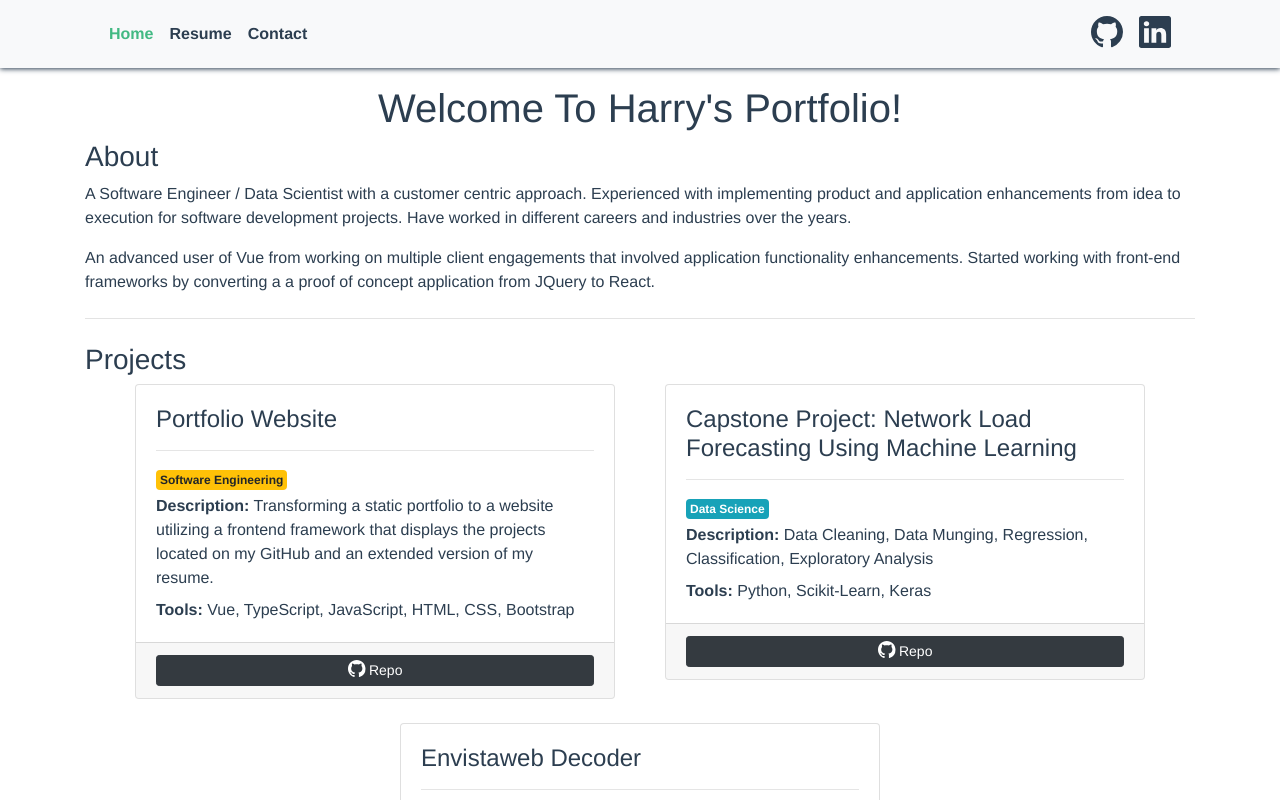
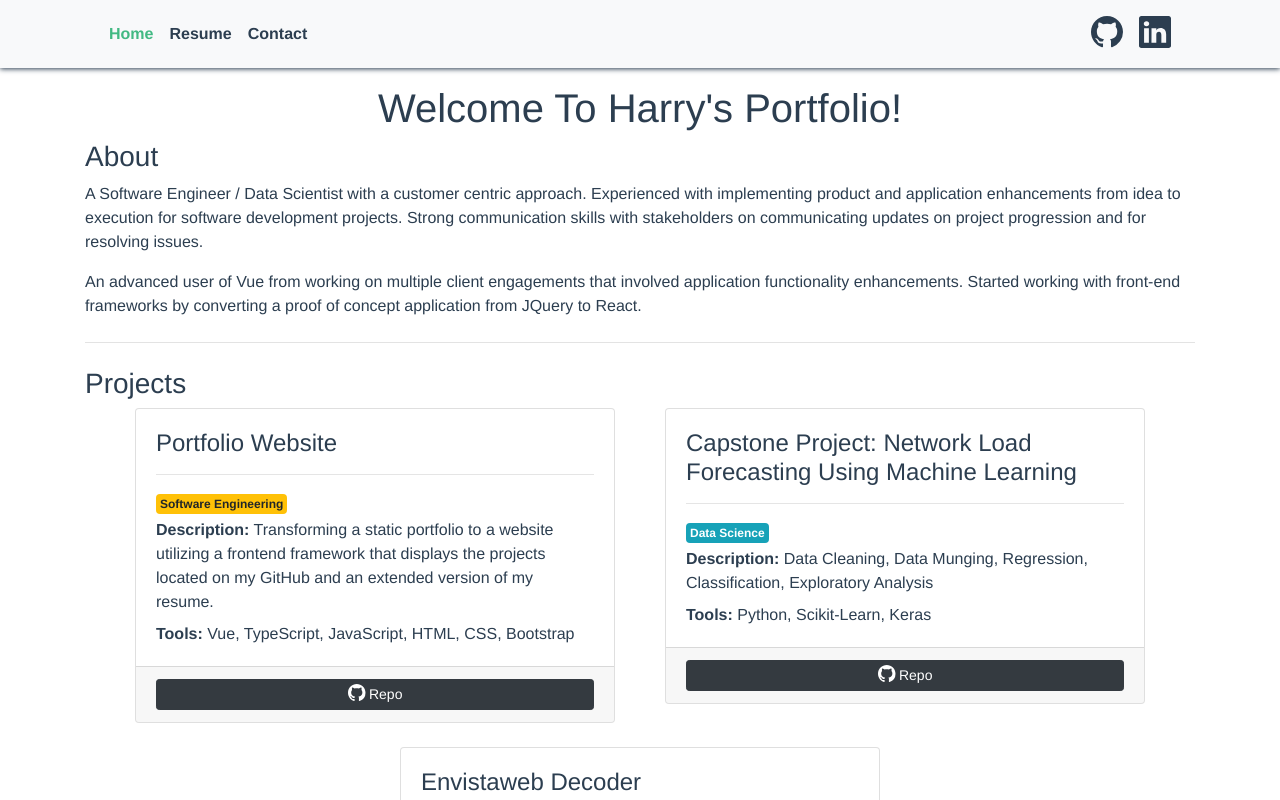
Before and after one commit to vrif/vrif.github.io, a Vue app: page /#/ in a window 1280 px wide. Shown: the top 800 px of the page. Built offline with nearby package versions, Linux system fonts and the light colour scheme.

Commit message:
Updated about section to point to one location.

```diff
--- a/src/assets/resume.ts
+++ b/src/assets/resume.ts
@@ -1,3 +1,15 @@
+export const about = [
+  [
+    "A Software Engineer / Data Scientist with a customer centric approach.",
+    "Experienced with implementing product and application enhancements from idea to execution for software development projects.",
+    "Strong communication skills with stakeholders on communicating updates on project progression and for resolving issues.",
+  ],
+  [
+    "An advanced user of Vue from working on multiple client engagements that involved application functionality enhancements.",
+    "Started working with front-end frameworks by converting a proof of concept application from JQuery to React.",
+  ]
+]
+
 export const experience = [
   {
     name: "KPMG Canada",
--- a/src/views/Home.vue
+++ b/src/views/Home.vue
@@ -4,17 +4,10 @@
       <h1 class="title">Welcome To Harry's Portfolio!</h1>
       <div class="portfolio-section pb-4">
         <h3>About</h3>
-        <p>
-          A Software Engineer / Data Scientist with a customer centric approach.
-          Experienced with implementing product and application enhancements from idea to execution for software development projects.
-          Have worked in different careers and industries over the years.
-        </p>
-        <p>
-          An advanced user of Vue from working on multiple client engagements that involved application functionality enhancements.
-          Started working with front-end frameworks by converting a a proof of concept application from JQuery to React.
+        <p v-for="(paragraph, index) in about" :key="index">
+          {{ paragraph.join(" ") }}
         </p>
       </div>
-
       <div class="portfolio-section">
         <h3>Projects</h3>
         <PortfolioCard :portfolioData="projectsData" />
@@ -33,6 +26,7 @@
 
   import portfolio from '@/assets/portfolio'
   import { Portfolio } from '@/fixtures/portfolio'
+  import { about } from '@/assets/resume'
 
   @Component({
     components: {
@@ -41,6 +35,7 @@
   })
   export default class Home extends Vue {
     portfolio: Portfolio[] = portfolio
+    about: string[][] = about
 
     public get projectsData(): Portfolio[] {
       return this.portfolio.filter( (el: Portfolio) => el.type === "Project")
--- a/src/views/Resume.vue
+++ b/src/views/Resume.vue
@@ -12,14 +12,8 @@
       <div class="resume-section">
         <h2>About</h2>
         <ResumeText>
-          <p>
-            A Software Engineer / Data Scientist with a customer centric approach.
-            Experienced with implementing product and application enhancements from idea to execution for software development projects.
-            Have worked in different careers and industries over the years.
-          </p>
-          <p>
-            An advanced user of Vue from working on multiple client engagements that involved application functionality enhancements.
-            Started working with front-end frameworks by converting a a proof of concept application from JQuery to React.
+          <p v-for="(paragraph, index) in about" :key="index">
+            {{ paragraph.join(" ") }}
           </p>
         </ResumeText>
       </div>
@@ -56,7 +50,7 @@
   import ResumeText from '@/components/resume/ResumeText.vue'
 
   import { Entity } from '@/fixtures/resume'
-  import { experience, education, partTimeCourses } from '@/assets/resume'
+  import { experience, education, partTimeCourses, about } from '@/assets/resume'
 
   @Component({
     components: {
@@ -68,6 +62,7 @@
     experience: Entity[] = experience
     education: Entity[] = education
     partTimeCourses: Entity[] = partTimeCourses
+    about: string[][] = about
   }
 </script>
 <style lang="scss">
```
